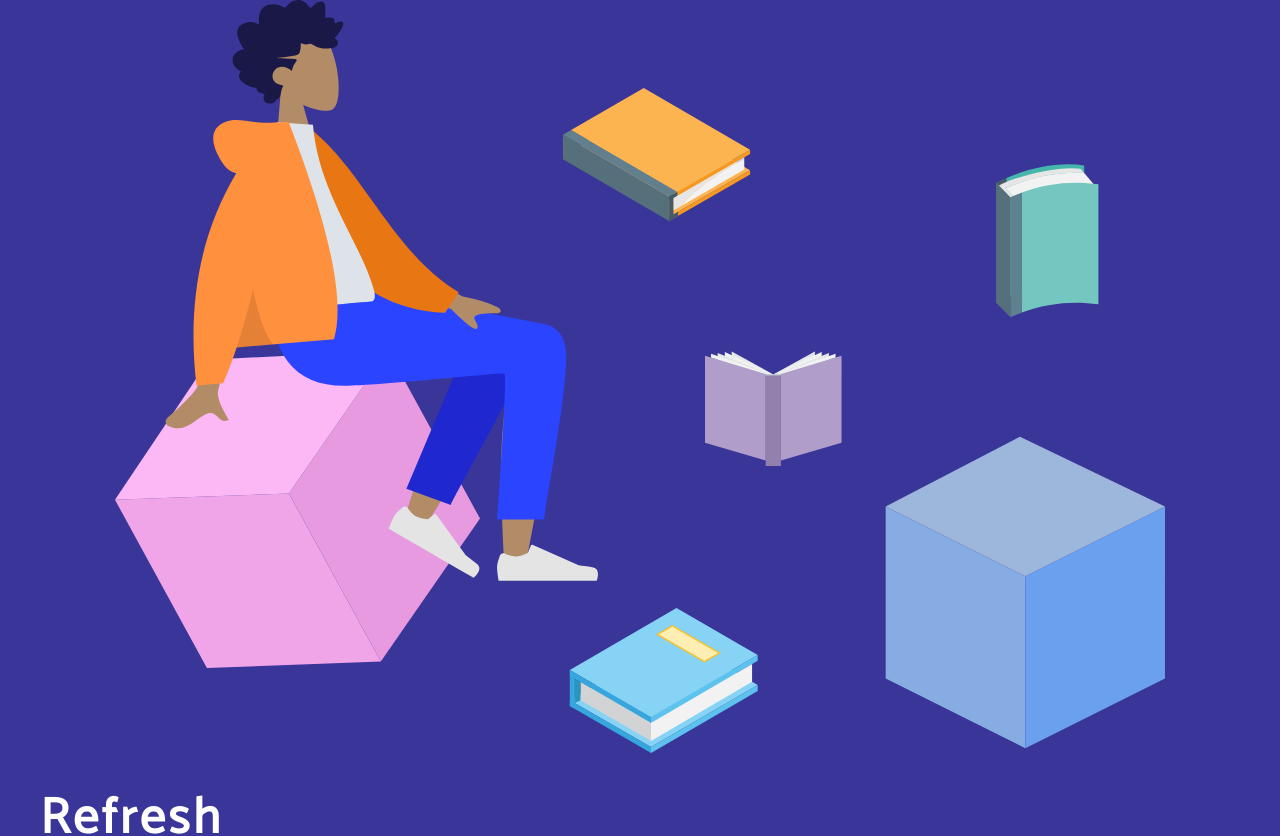
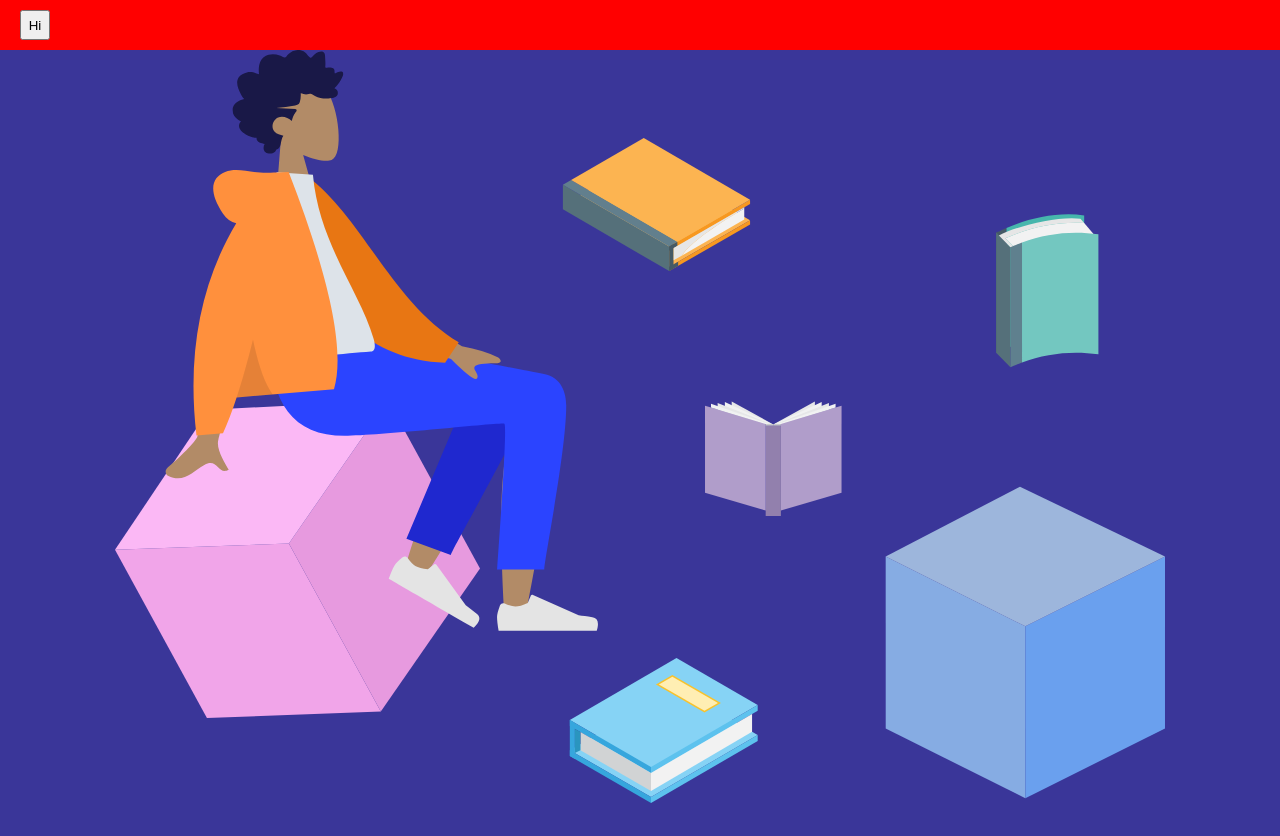
Before and after one commit to BloomTech-Labs/refresh-fe, a React (Create React App) app: page / in a window 1280 px wide. Shown: the top 836 px of the page. Built offline with nearby package versions, Linux system fonts and the light colour scheme.

Commit message:
stub out base component and styles

```diff
--- a/src/App.js
+++ b/src/App.js
@@ -2,14 +2,17 @@
 // react
 import React from 'react';
 import { Route } from 'react-router-dom';
+// components
 import Landing from './views/onboarding/Landing';
 import CreateAccount from "./views/onboarding/CreateAccount";
+import MobileMenu from './components/MobileMenu';
 
 
 // COMPONENT
 const App = props => {
   return (
     <React.Fragment>
+      <MobileMenu />
       <Landing {...props}/>
     </React.Fragment>
   );
--- a/src/components/MobileMenu.js
+++ b/src/components/MobileMenu.js
@@ -1,15 +1,53 @@
 // IMPORTS
 // react
-import React from 'react';
+import React, { useState } from 'react';
+// styled components
+import styled from 'styled-components';
+// helpers
+import { test, flex } from '../styles/global/Mixins'
 
 // COMPONENT
 const MobileMenu = () => {
+    // state hooks
+    const [menu, setMenu] = useState({
+        status: 'closed'
+    });
+
+    // use effect
+    // todo
+
+   if (menu.status === 'open') {
+
+   } else {
     return (
-        <React.Fragment>
-            hello from MobileMenu
-        </React.Fragment>
+        <Wrapper>
+            <Container>
+                <PlaceholderButton>Hi</PlaceholderButton>
+            </Container>
+        </Wrapper>
     );
+   }
+
 };
+
+// STYLED COMPONENTS
+const Wrapper = styled.div`
+    width: 100vw;
+`
+
+const Container = styled.div`
+    margin: 0 auto;
+    width: 100vw;
+    height: 5rem;
+    ${flex.flexRowNoWrapAround}
+    ${test.redBg}
+`
+
+const PlaceholderButton = styled.button`
+    width: 3rem;
+    height: 3rem;
+    margin: 2rem auto 2rem 2rem;
+`
 
 // EXPORT
 export default MobileMenu;
```
